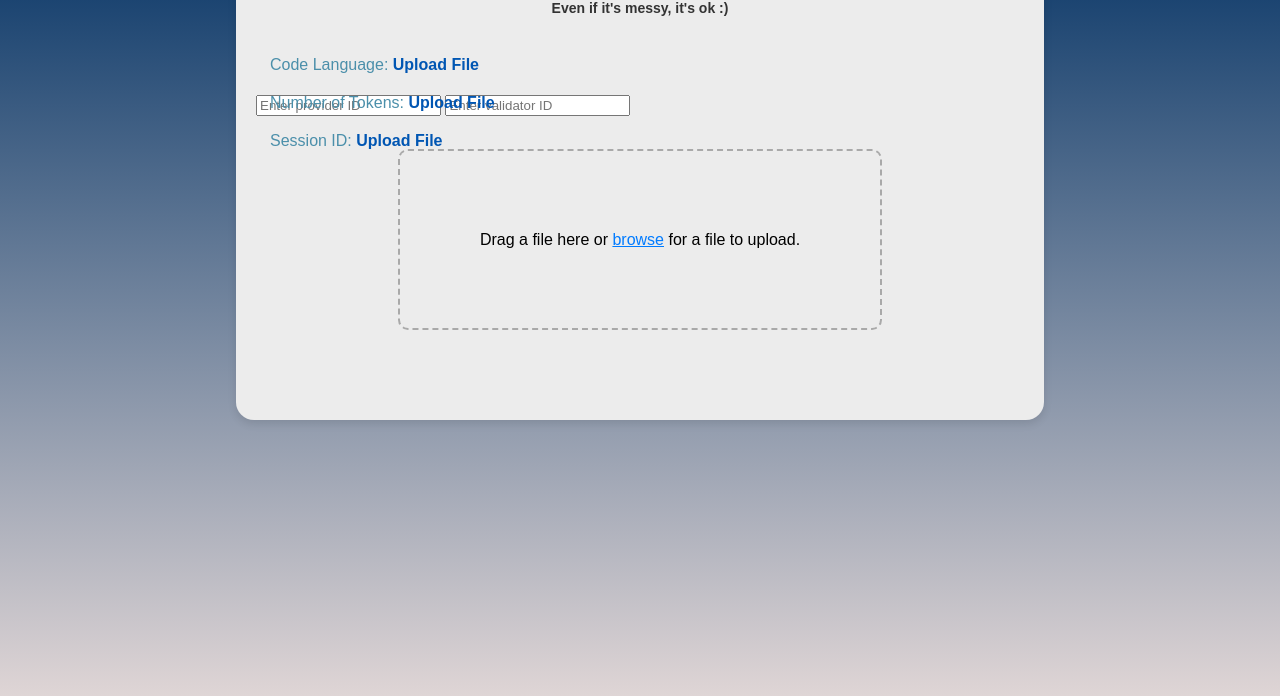
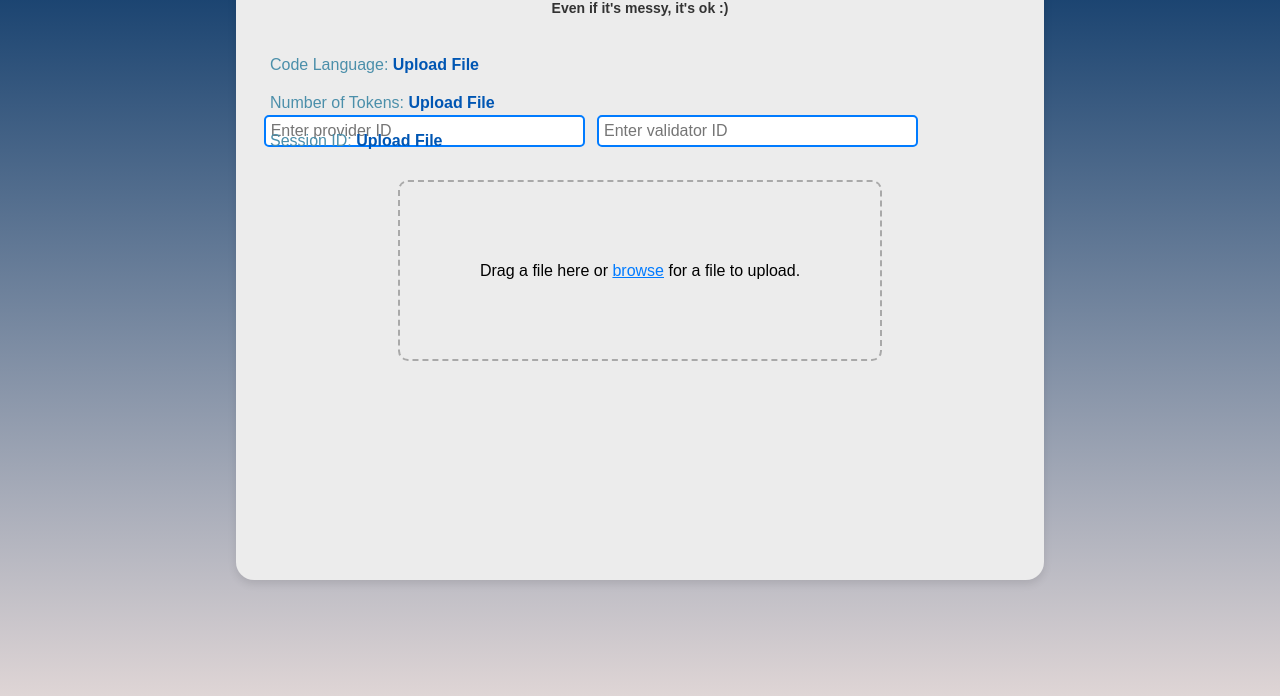
Before and after one commit to adnanbaqi/Distributed-training, a plain HTML site: page template/index.html in a window 1280 px wide. Shown: the part 140-836 px from the top of the page. Drawn offline with Linux system fonts and the light colour scheme.

Commit message:
Update styles.css

```diff
--- a/template/styles.css
+++ b/template/styles.css
@@ -8,7 +8,7 @@ body, html {
 
 .container {
     width: 60%;
-    height: 60%;
+    height: 80%;
     margin: 40px auto;
     background: rgb(236, 236, 236);
     padding: 20px;
@@ -23,6 +23,33 @@ body, html {
     padding-bottom: 20px;
     margin-top: 20%;
 
+}
+/* Style for provider ID and validator ID inputs */
+#provider-id-input, #validator-id-input {
+    width: 40%; /* Adjust width as necessary */
+    padding: 5px;
+    margin-top: 20px; /* Space above the input */
+    border: 2px solid #007bff; /* Border color similar to your button */
+    border-radius: 5px; /* Rounded corners */
+    font-size: 16px; /* Text size within the input */
+    background-color: #fff; /* Background color */
+    color: #333;
+    margin-left: 1%; /* Text color */
+}
+
+/* Style for input focus */
+#provider-id-input:focus, #validator-id-input:focus {
+    border-color: #0056b3; /* Darker blue when focused */
+    outline: none; /* Removes the default outline */
+    box-shadow: 0 0 8px rgba(0, 86, 179, 0.8); /* Soft glow effect */
+}
+
+/* Responsive adjustments */
+@media (max-width: 768px) {
+    #provider-id-input, #validator-id-input {
+        width: 100%; /* Full width on smaller screens */
+        margin-top: 10px; /* Less space on smaller screens */
+    }
 }
 
 .header h1 {
```
